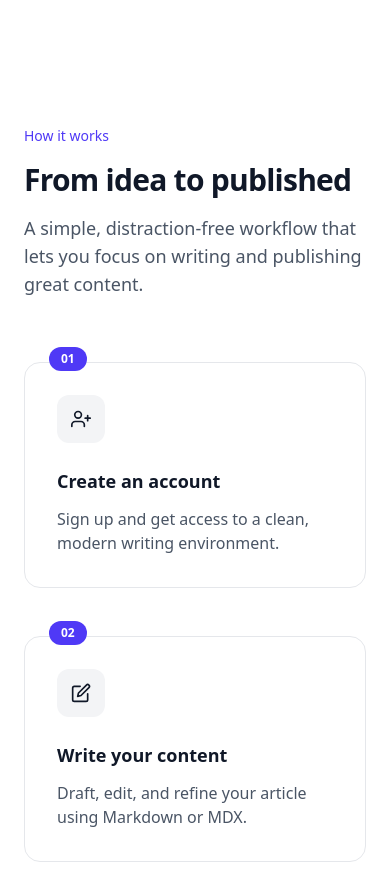
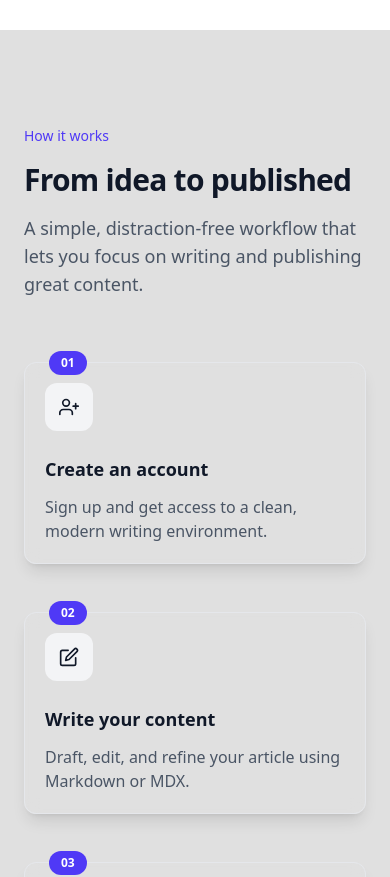
Before and after one commit to IAMA3I3/bloggers-blog, a Next.js app: page / in a window 390 px wide. Shown: the part 4420-5297 px from the top of the page. Built offline with nearby package versions, Linux system fonts and the light colour scheme; no server answers.

Commit message:
how it wroks section

```diff
--- a/src/components/containers/Cards.tsx
+++ b/src/components/containers/Cards.tsx
@@ -3,9 +3,10 @@ type BasicCardProps = {
     noPadding?: boolean
     hoverEffect?: boolean
     noBackground?: boolean
+    overflow?: boolean
 }
 
-export const BasicCard = ({ children, noPadding = false, hoverEffect = false, noBackground = false }: BasicCardProps) => {
+export const BasicCard = ({ children, noPadding = false, hoverEffect = false, noBackground = false, overflow = false }: BasicCardProps) => {
 
     return (
         <div
@@ -13,7 +14,8 @@ export const BasicCard = ({ children, noPadding = false, hoverEffect = false, no
                 ${noPadding ? "" : " p-5"}
                 ${hoverEffect ? " hover:shadow-2xl" : ""}
                 ${noBackground ? "" : " bg-background/60"}
-                rounded-xl border border-border backdrop-blur-sm shadow-lg overflow-hidden dark:shadow-black group
+                ${overflow ? "" : " overflow-hidden"}
+                rounded-xl border border-border backdrop-blur-sm shadow-lg dark:shadow-black group
             `}
         >
             {children}
--- a/src/components/sections/HowItWorks.tsx
+++ b/src/components/sections/HowItWorks.tsx
@@ -1,9 +1,10 @@
 import { FiUserPlus, FiEdit, FiUpload } from "react-icons/fi"
+import { BasicCard } from "../containers/Cards"
 
 export default function HowItWorks() {
     return (
-    <section className="bg-white py-24 dark:bg-gray-950">
-      <div className="mx-auto max-w-7xl px-6">
+        <section className="bg-background py-24 dark:bg-gray-800">
+            <div className=" container mx-auto px-6">
 
                 {/* Header */}
                 <div className="mb-16 max-w-2xl">
@@ -20,7 +21,7 @@ export default function HowItWorks() {
                 </div>
 
                 {/* Steps */}
-        <div className="grid gap-12 sm:grid-cols-2 lg:grid-cols-3">
+                <div className="grid gap-12 sm:grid-cols-2x lg:grid-cols-3">
                     <Step
                         number="01"
                         icon={<FiUserPlus />}
@@ -57,10 +58,10 @@ function Step({
     description: string
 }) {
     return (
-    <div className="relative rounded-2xl border border-gray-200 p-8 dark:border-gray-800">
+        <BasicCard overflow>
 
             {/* Step number */}
-      <span className="absolute -top-4 left-6 rounded-full bg-indigo-600 px-3 py-1 text-xs font-semibold text-white">
+            <span className="absolute -top-3 left-6 rounded-full bg-indigo-600 px-3 py-1 text-xs font-semibold text-white">
                 {number}
             </span>
 
@@ -76,6 +77,6 @@ function Step({
             <p className="mt-3 text-gray-600 dark:text-gray-400">
                 {description}
             </p>
-    </div>
+        </BasicCard>
     )
 }
```
Lines whose indentation alone changed are shown as unchanged.
